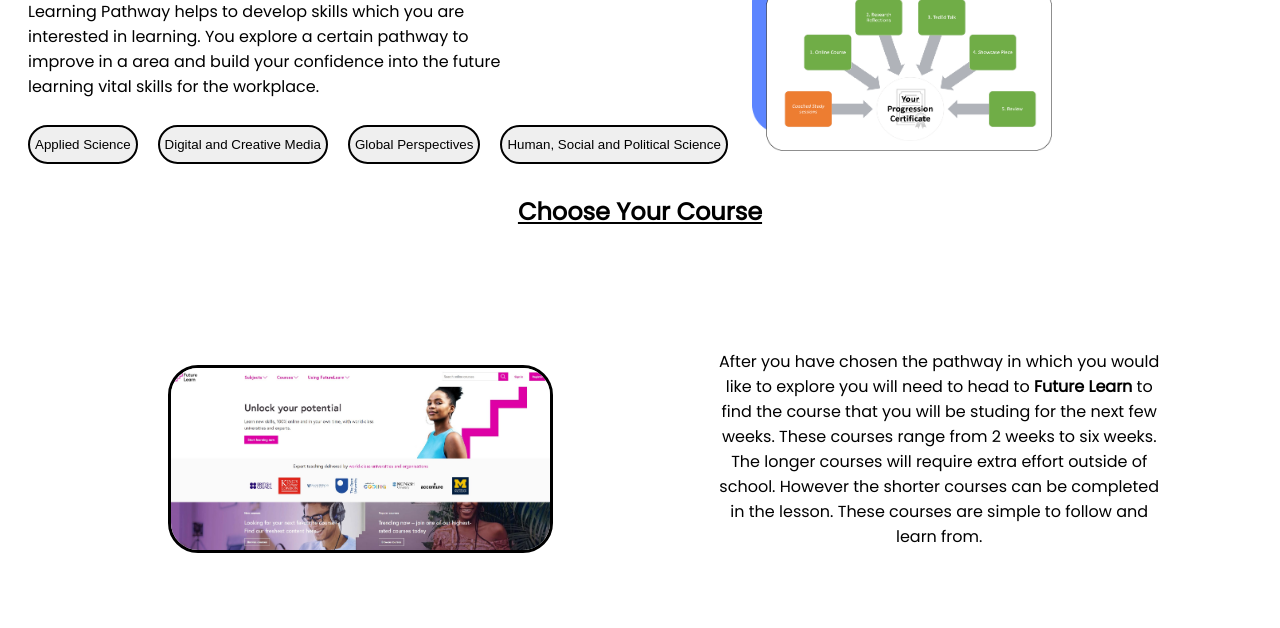
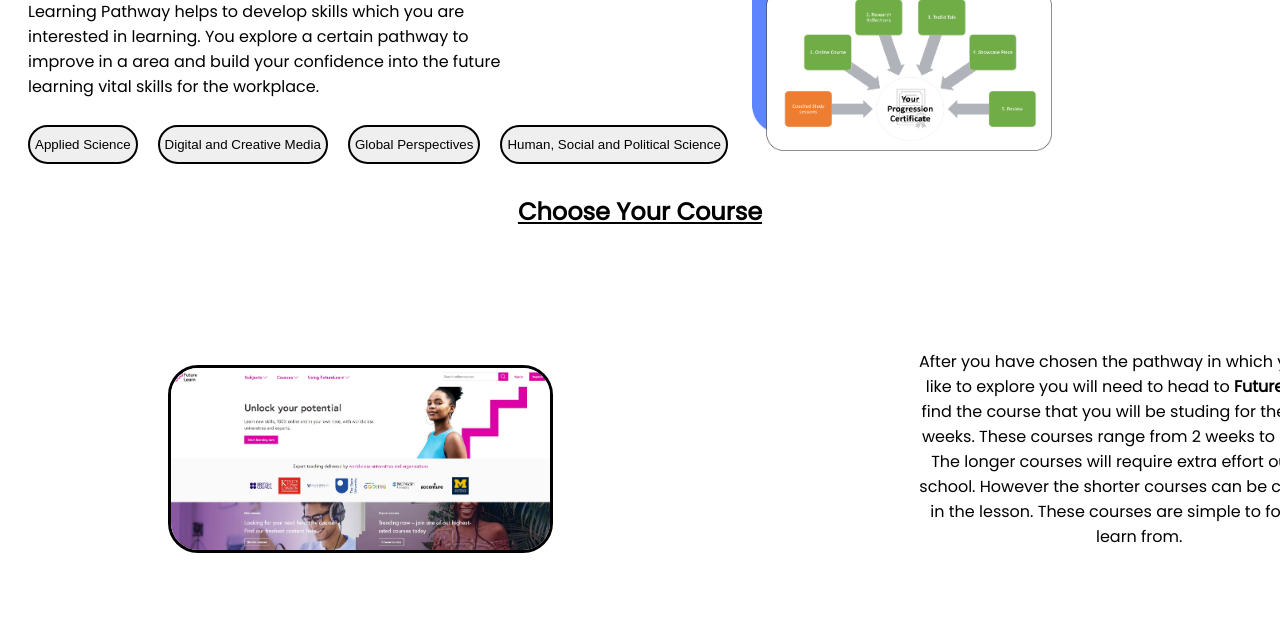
Before and after one commit to blomleya/temp, a plain HTML site: page index.html in a window 1280 px wide. Shown: the part 172-800 px from the top of the page. Drawn offline with Linux system fonts and the light colour scheme.

Commit message:
Update style.css

```diff
--- a/style.css
+++ b/style.css
@@ -144,7 +144,7 @@ a{
 .pathwayp {
     width: 35%;
     padding-top: 100px;
-    position: relative; right:  -550px;
+    position: relative; right:  -750px;
 }
 
 .futureimg {
```
